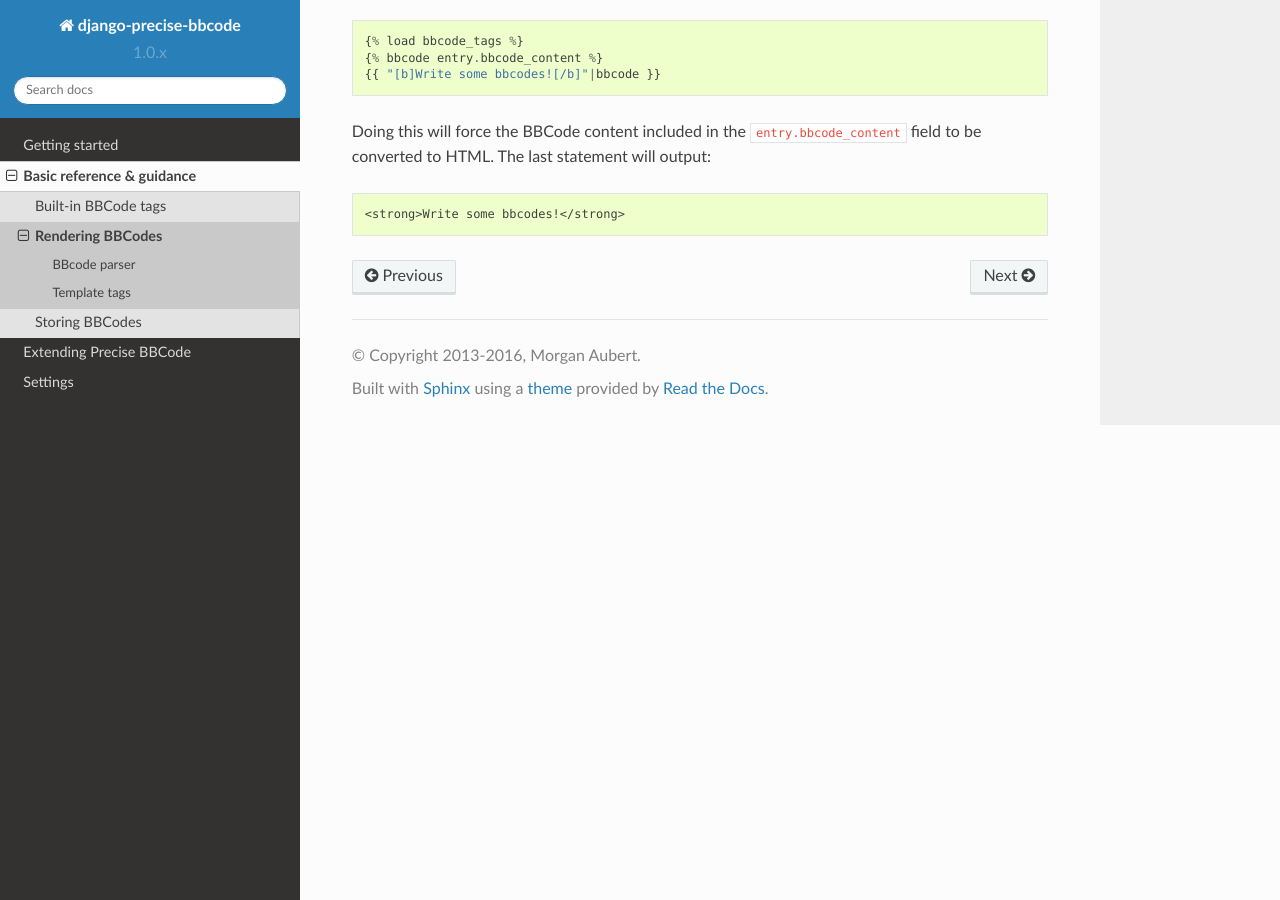
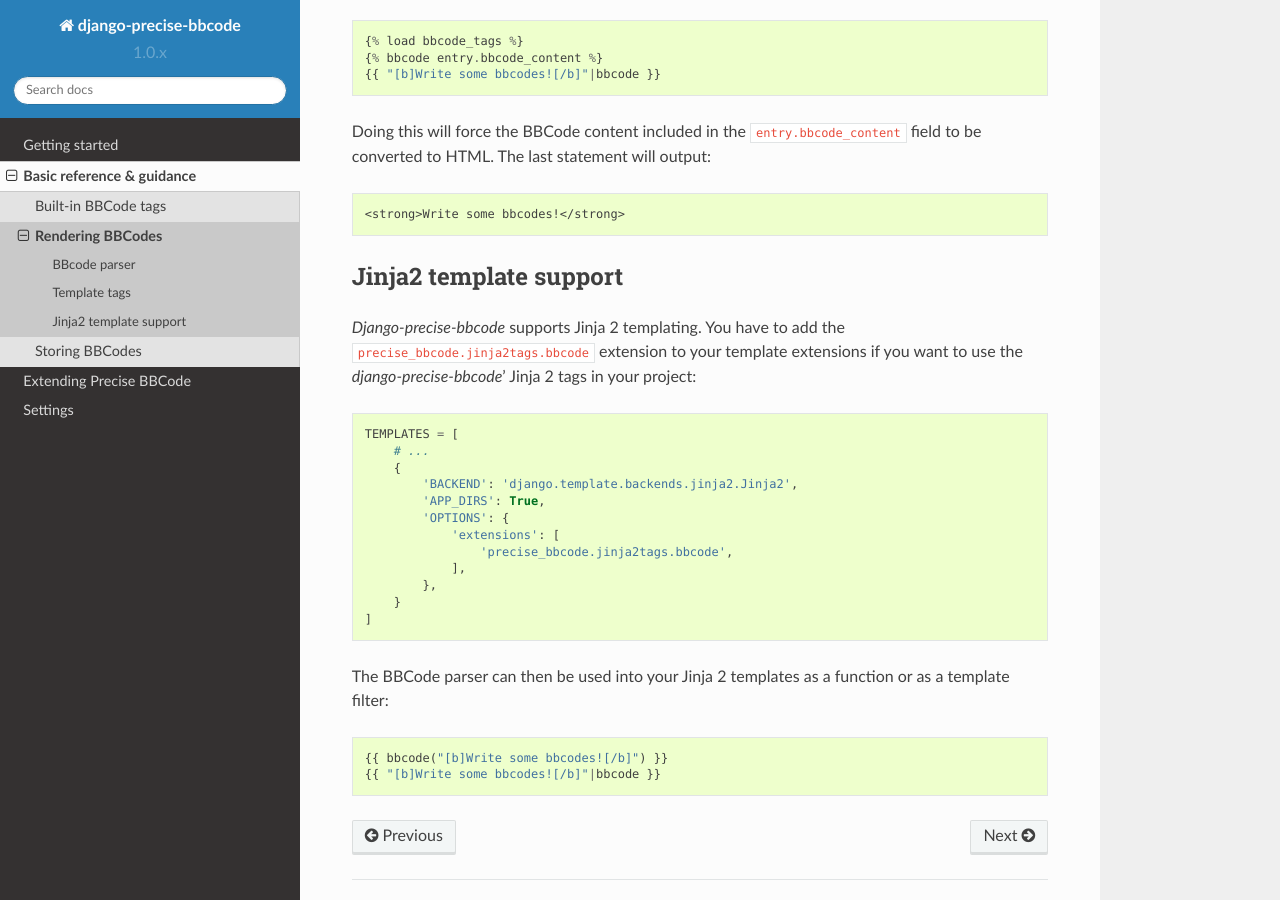
Before and after one commit to ellmetha/django-precise-bbcode, a Sphinx documentation site: the page built from docs/basic_reference/rendering_bbcodes.rst, in a window 1280 px wide and 900 px high, scrolled down 655 px. Built offline with Sphinx 7.4.7 and the Read the Docs theme 2.0.0, drawn with Linux system fonts in a browser that asks for light colours.

Commit message:
Update documentation

```diff
--- a/docs/basic_reference/rendering_bbcodes.rst
+++ b/docs/basic_reference/rendering_bbcodes.rst
@@ -28,3 +28,26 @@
 Doing this will force the BBCode content included in the ``entry.bbcode_content`` field to be converted to HTML. The last statement will output::
 
     <strong>Write some bbcodes!</strong>
+
+Jinja2 template support
+-----------------------
+
+*Django-precise-bbcode* supports Jinja 2 templating. You have to add the ``precise_bbcode.jinja2tags.bbcode`` extension to your template extensions if you want to use the *django-precise-bbcode*' Jinja 2 tags in your project::
+
+    TEMPLATES = [
+        # ...
+        {
+            'BACKEND': 'django.template.backends.jinja2.Jinja2',
+            'APP_DIRS': True,
+            'OPTIONS': {
+                'extensions': [
+                    'precise_bbcode.jinja2tags.bbcode',
+                ],
+            },
+        }
+    ]
+
+The BBCode parser can then be used into your Jinja 2 templates as a function or as a template filter::
+
+    {{ bbcode("[b]Write some bbcodes![/b]") }}
+    {{ "[b]Write some bbcodes![/b]"|bbcode }}
```
